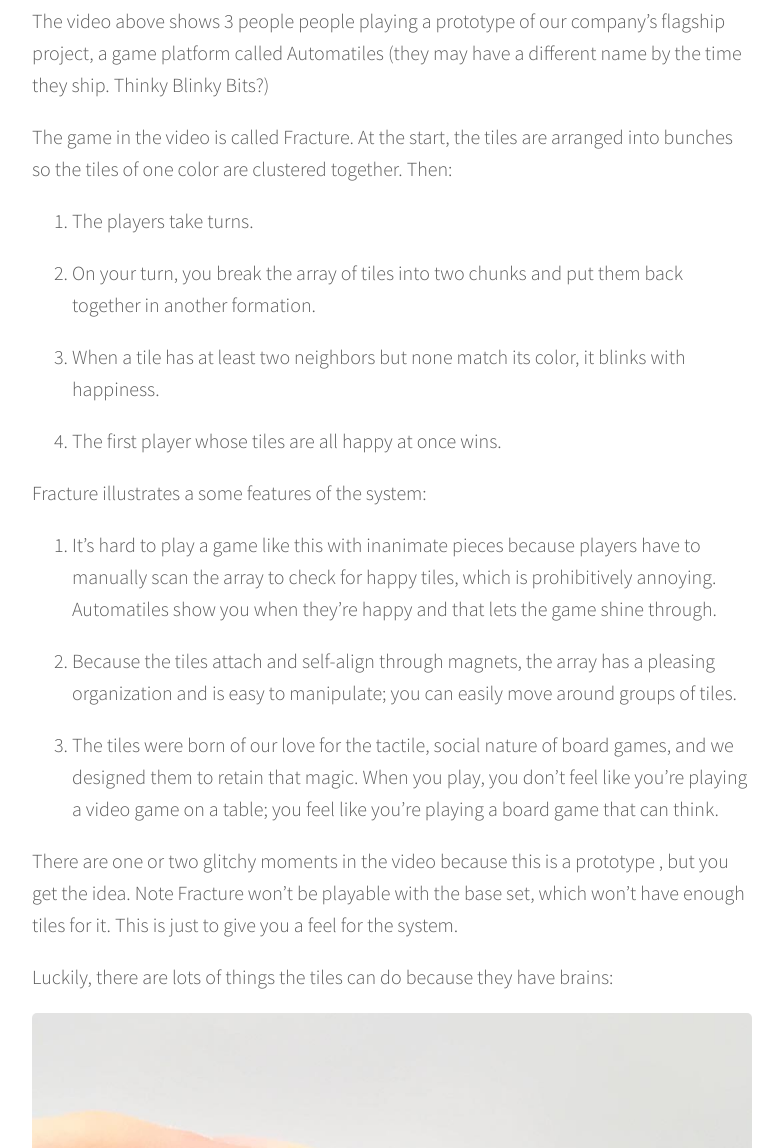
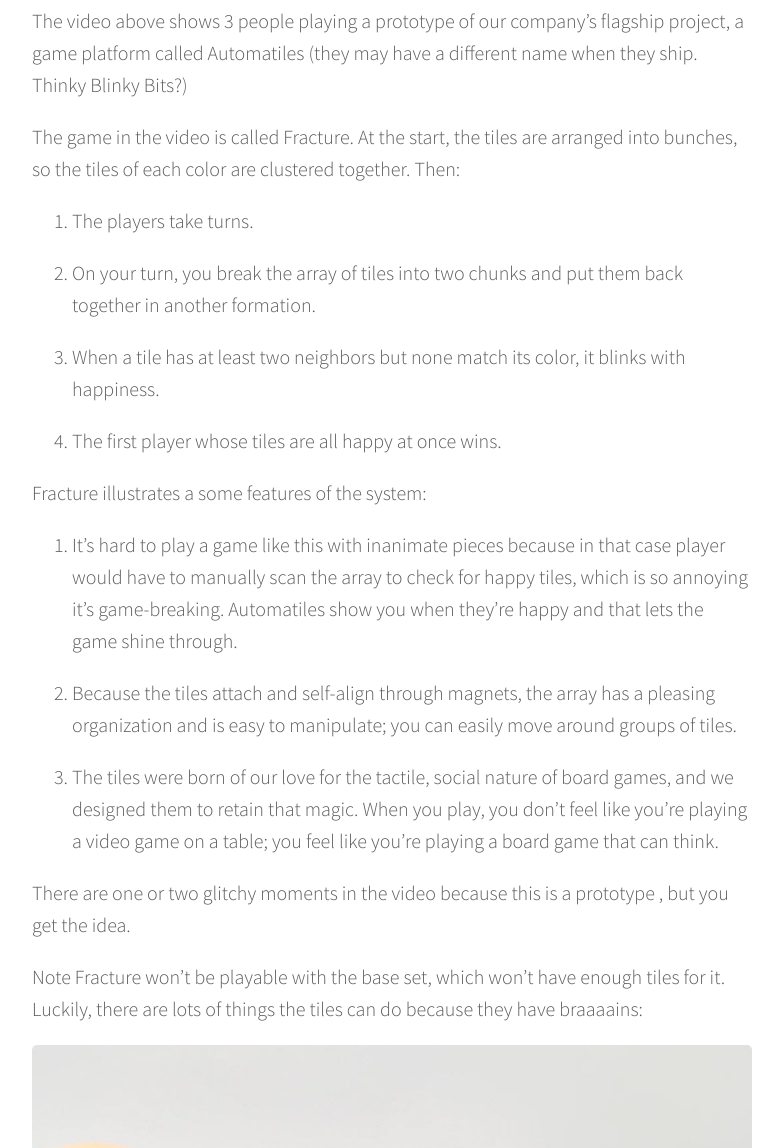
Before and after one commit to jbobrow/Move38-website, a Jekyll site: the page built from _posts/2016-10-05-demo-of-our-new-game-platform.markdown, in a window 1280 px wide and 1400 px high, scrolled down 343 px, cut to the strip 252-1400 px from the top of the window. Shown: the whole strip, without its empty margins (248-1031 px from the left). Built offline with Jekyll 4.4.1, drawn with Linux system fonts in a browser that asks for light colours; nearby versions of some CDN libraries; comment, search, counter and statistics services are not loaded; some of the changed text lies outside the part shown.

Commit message:
Updated Demo Of Our New Game Platform

```diff
--- a/_posts/2016-10-05-demo-of-our-new-game-platform.markdown
+++ b/_posts/2016-10-05-demo-of-our-new-game-platform.markdown
@@ -7,9 +7,9 @@
 
 <iframe width="560" height="315" src="https://www.youtube.com/embed/oFpwVv5tmO4" frameborder="0" allowfullscreen></iframe>
 
-The video above shows 3 people people playing a prototype of our company's flagship project, a game platform called Automatiles (they may have a different name by the time they ship. Thinky Blinky Bits?)
+The video above shows 3 people playing a prototype of our company's flagship project, a game platform called Automatiles (they may have a different name when they ship. Thinky Blinky Bits?)
 
-The game in the video is called Fracture. At the start, the tiles are arranged into bunches so the tiles of one color are clustered together. Then:
+The game in the video is called Fracture. At the start, the tiles are arranged into bunches, so the tiles of each color are clustered together. Then:
 
 1. The players take turns.
 
@@ -21,24 +21,30 @@
 
 Fracture illustrates a some features of the system:
 
-1. It's hard to play a game like this with inanimate pieces because players have to manually scan the array to check for happy tiles, which is prohibitively annoying. Automatiles show you when they're happy and that lets the game shine through.
+1. It's hard to play a game like this with inanimate pieces because in that case player would have to manually scan the array to check for happy tiles, which is so annoying it's game-breaking. Automatiles show you when they're happy and that lets the game shine through.
 
 2. Because the tiles attach and self-align through magnets, the array has a pleasing organization and is easy to manipulate; you can easily move around groups of tiles.
 
 3. The tiles were born of our love for the tactile, social nature of board games, and we designed them to retain that magic. When you play, you don’t feel like you’re playing a video game on a table; you feel like you’re playing a board game that can think.
 
-There are one or two glitchy moments in the video because this is a prototype , but you get the idea. Note Fracture won't be playable with the base set, which won't have enough tiles for it. This is just to give you a feel for the system.
+There are one or two glitchy moments in the video because this is a prototype , but you get the idea.
 
-Luckily, there are lots of things the tiles can do because they have brains:
+Note Fracture won't be playable with the base set, which won't have enough tiles for it. Luckily, there are lots of things the tiles can do because they have braaaains:
 
 ![automatile-naked.jpg](/uploads/automatile-naked.jpg)
 
-So we're gonna design some games! Here are three ideas we're toying with for initial games:
+So we get to design a bunch of games (we may also hold a design contest later on if there's interest) Here are a few ideas we're toying with for initial games:
 
 1. Solo puzzles where the tiles are happy when they are arranged in some particular configuration, and they get happier the closer you get to it.
 
 2. A flicking game where you're trying to flick the tiles into happy arrangements
 
-3. Each tile is a magic rune, and each contains its own spell (exerts a unique effects on other tiles). Players take turns casting spells by attaching their runes to a growing array on the table, until some winning condition is reached. Because the system is open source (Arduino!), players could even invent, program, and distribute their own runes, and there could be a metagame economy where players can make fake or real money by selling the runes they invent to other players.
+3. A game that teaches you about color-mixing. You place tiles of different colors together, and they mix to form the color that you'd get when say, mixing paint. Perhaps your goal is to create some particular color palette before your opponents create theirs.
+
+4. Each tile is a magic rune, and each contains its own spell (exerts a unique effects on other tiles). Players take turns casting spells by attaching their runes to a growing array on the table, until some winning condition is reached. Because the system is open source (Arduino!), players could invent, program, and distribute their own runes. There could be a metagame economy where players can make fake or real money by selling the runes they invent to other players.
 
 There's a lot more where that came from. Here's our current stack of game concepts for the system:
+
+![tile-concepts.JPG](/uploads/tile-concepts.JPG)
+
+That's right, we design with notecards in a wood-paneled room. We don't live in the future ALL the time.
```
